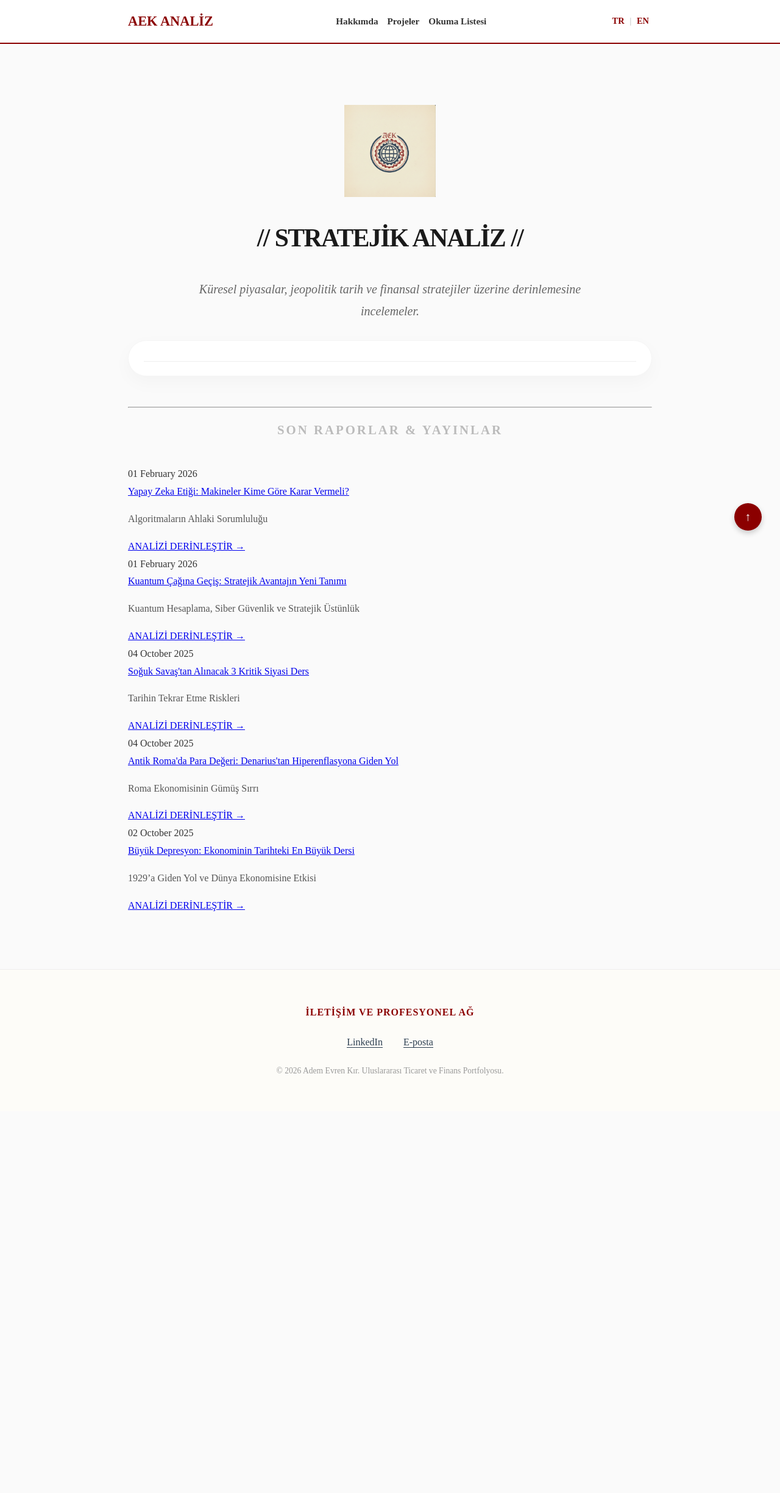
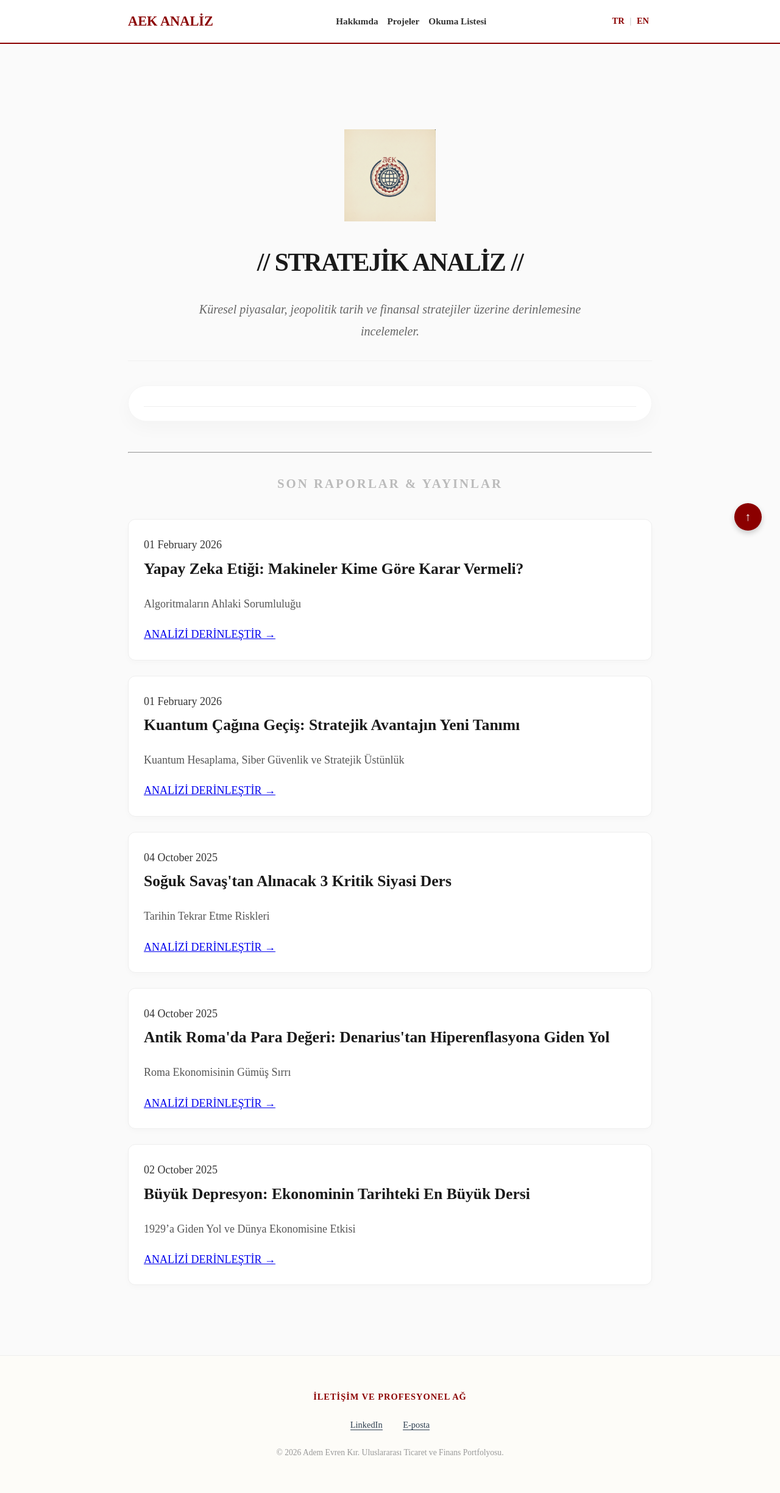
Before and after one commit to evrnkir/TarihBlogu, a Jekyll site: the page built from index.md, in a window 1280 px wide. Shown: the whole page at 61% size. Built offline with Jekyll 4.4.1, drawn with Linux system fonts in a browser that asks for light colours; a script that is not in the unit is left out; before the commit the page ends 1822 px from its top, so only the background shows below that.

Commit message:
Added missing permalinks and standardized layouts

```diff
--- a/assets/main.scss
+++ b/assets/main.scss
@@ -1,23 +1,78 @@
 ---
 ---
 
-/* Sayfayı Ortalar ve İçeriği Kutunun İçinde Tutar */
+/* Temel Ayarlar - Tüm Sitede Geçerli */
+body {
+  font-family: 'Lora', 'Georgia', serif;
+  font-size: 18px;
+  line-height: 1.8;
+  background-color: #fdfdfd;
+  color: #2c3e50;
+  margin: 0;
+  padding: 0;
+}
+
+/* Sayfa İçeriğini Ortada Tutan Ana Kutu */
 .wrapper {
   max-width: 850px;
   margin: 0 auto;
-  padding: 40px 20px; /* Üstten ve yanlardan ferah boşluk */
-  width: 100%;
+  padding: 40px 20px;
   box-sizing: border-box;
 }
 
-/* Alt Sayfalardaki Madde İşaretlerini Hizalar */
-.post-content ul, .post-content ol {
-  padding-left: 30px;
-  margin: 20px 0;
-  display: block;
+/* Üst Başlık ve Logo Alanı */
+header {
+  border-bottom: 1px solid #f0f0f0;
+  margin-bottom: 40px;
+  padding-bottom: 20px;
 }
 
-.post-content li {
-  margin-bottom: 15px;
-  line-height: 1.6;
+/* Başlıklar */
+h1, h2, h3 {
+  color: #8b0000; /* AEK Bordo */
+  margin-top: 1.5em;
+  margin-bottom: 0.5em;
 }
+
+/* Listelerin Düzenlenmesi (Hizalama Sorununu Çözer) */
+ul, ol {
+  padding-left: 30px;
+  margin-bottom: 25px;
+}
+
+li {
+  margin-bottom: 12px;
+}
+
+/* Ana Sayfa Analiz Kartları */
+.post-item {
+  background: #ffffff;
+  border: 1px solid #eee;
+  padding: 25px;
+  margin-bottom: 25px;
+  border-radius: 12px;
+  box-shadow: 0 4px 10px rgba(0,0,0,0.02);
+  transition: transform 0.3s ease;
+}
+
+.post-item:hover {
+  transform: translateY(-5px);
+  border-color: #8b0000;
+}
+
+.post-link {
+  font-size: 1.6rem;
+  font-weight: 700;
+  color: #1a1a1a !important;
+  text-decoration: none;
+}
+
+/* Footer */
+footer {
+  margin-top: 50px;
+  border-top: 1px solid #eee;
+  padding-top: 20px;
+  font-size: 0.9rem;
+  color: #888;
+  text-align: center;
+}
```
Also changed, not shown: en/reading-list.md (+1 -0 lines), projects.md (+1 -0 lines), readinglist.md (+1 -0 lines).
